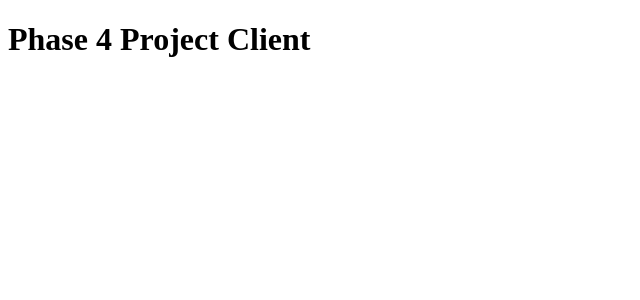
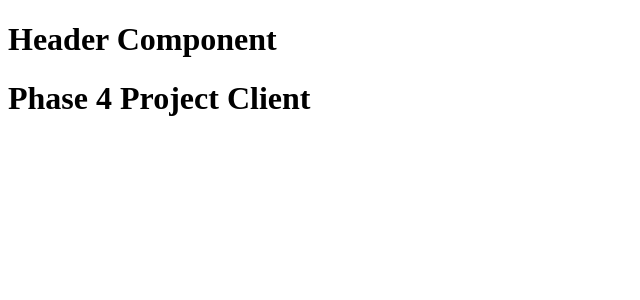
Before and after one commit to tim-mueller5/Booksellers_Project, a React (Create React App) app in the folder client/: page / in a window 1280 px wide. Shown: the top 300 px of the page, without its empty margins (0-640 px from the left). Built offline with nearby package versions, Linux system fonts and the light colour scheme.

Commit message:
create Header component in client

```diff
--- a/client/src/components/App.js
+++ b/client/src/components/App.js
@@ -1,8 +1,14 @@
 import React, { useEffect, useState } from "react";
 import { Switch, Route } from "react-router-dom";
+import Header from "./Header";
 
 function App() {
-  return <h1>Phase 4 Project Client</h1>;
+  return (
+    <div>
+      <Header/>
+      <h1>Phase 4 Project Client</h1>
+    </div>
+  );
 }
 
 export default App;
--- /dev/null
+++ b/client/src/components/Header.js
@@ -0,0 +1,13 @@
+
+
+function Header() {
+    return (
+        <div>
+            <header>
+                <h1>Header Component</h1>
+            </header>
+        </div>
+    )
+}
+
+export default Header;
```
